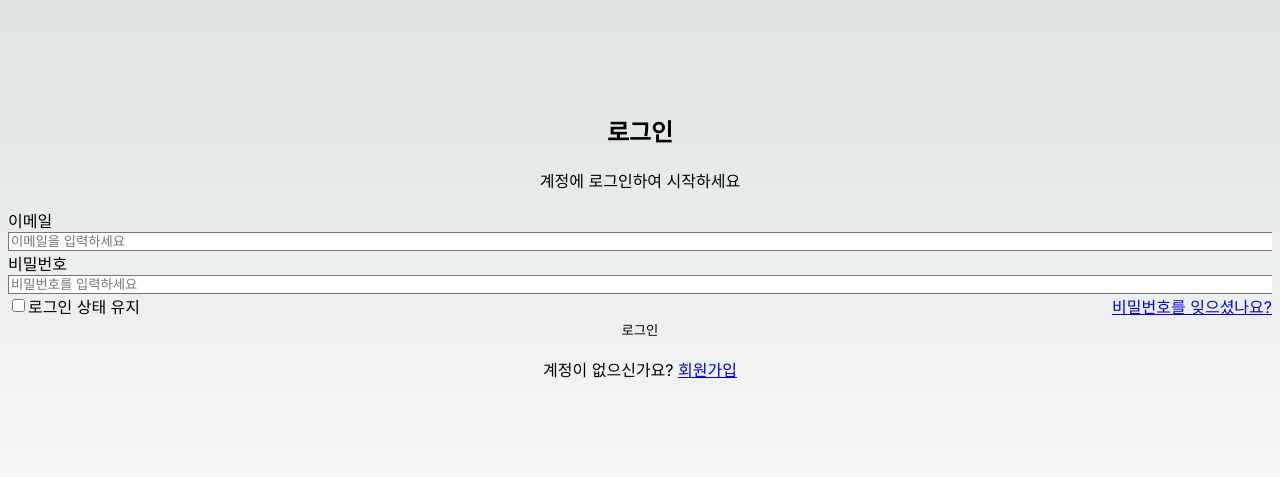
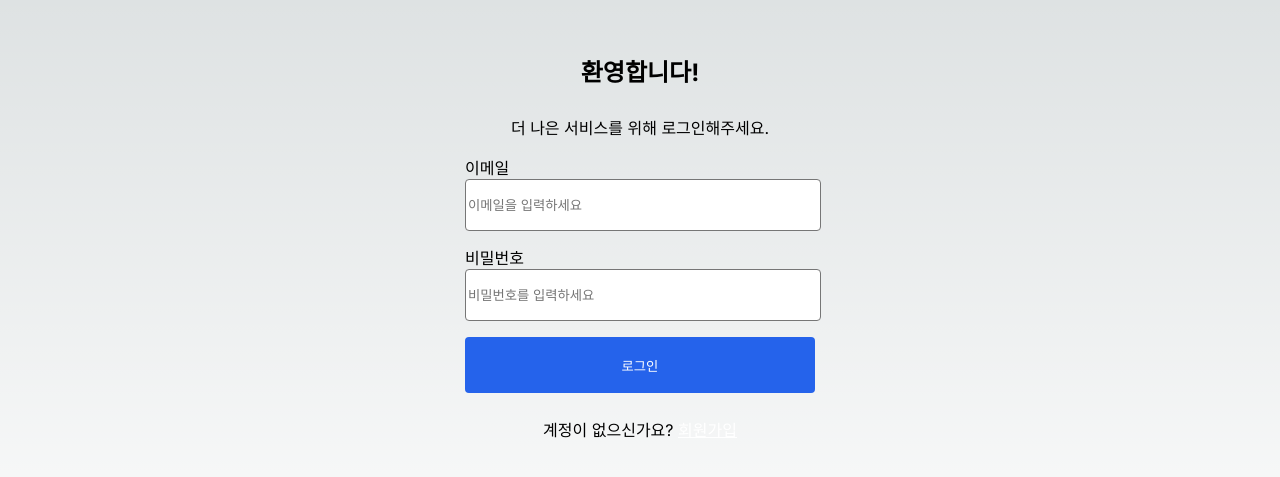
Before and after one commit to jigookang/ReactRunning, a Next.js app: page /login in a window 1280 px wide. Shown: the part 163-640 px from the top of the page. Built offline with nearby package versions, Linux system fonts and the light colour scheme.

Commit message:
docs: 로그인 페이지 스타일 조절 주석 추가

```diff
--- a/app/login/page.tsx
+++ b/app/login/page.tsx
@@ -3,112 +3,141 @@
 import { useState } from 'react';
 import { useRouter } from 'next/navigation';
 
+// 상수 정의
+const STYLES = {
+  container: {
+    main: "min-h-screen flex items-center justify-center bg-gradient-to-br from-gray-50 to-gray-100",
+    card: "max-w-xs w-full mx-4 bg-white rounded-xl shadow-lg overflow-hidden",
+    formContainer: "p-4",
+  },
+  header: {
+    container: "bg-indigo-600 p-4",
+    icon: "w-16 h-16 bg-white/10 rounded-full flex items-center justify-center mb-3",
+    title: "text-xl font-bold",
+    subtitle: "text-center text-xs mt-[8px]",
+  },
+  form: {
+    container: "space-y-4",
+    inputContainer: "flex justify-center",
+    inputWrapper: "w-[350px]",
+    label: "block text-xs font-medium text-gray-700",
+    input: "mt-1 block w-full h-[48px] px-7 border border-gray-300 rounded-[4px] shadow-sm focus:ring-indigo-500 focus:border-indigo-500 text-xs",
+    button: "mt-[16px] w-full h-[56px] flex items-center justify-center border border-transparent rounded-[4px] shadow-sm text-xs font-medium text-[#ffffff] bg-[#2563eb] hover:bg-[#1d4ed8] focus:outline-none focus:ring-2 focus:ring-offset-2 focus:ring-[#2563eb]",
+    linkContainer: "text-center mt-[24px]",
+    linkText: "text-xs text-gray-600",
+    link: "font-medium text-[#ffffff] hover:text-[#ffffff]",
+  },
+  spacing: {
+    inputMargin: "mt-[14px]",
+  },
+};
+
+// Input 컴포넌트
+const Input = ({
+  id,
+  label,
+  type,
+  placeholder,
+  value,
+  onChange
+}: {
+  id: string;
+  label: string;
+  type: string;
+  placeholder: string;
+  value: string;
+  onChange: (e: React.ChangeEvent<HTMLInputElement>) => void;
+}) => (
+  <div className={STYLES.form.inputContainer}>
+    <div className={STYLES.form.inputWrapper}>
+      <label htmlFor={id} className={STYLES.form.label}>
+        {label}
+      </label>
+      <input
+        id={id}
+        name={id}
+        type={type}
+        required
+        className={STYLES.form.input}
+        placeholder={placeholder}
+        value={value}
+        onChange={onChange}
+      />
+    </div>
+  </div>
+);
+
+// Header 컴포넌트
+const Header = () => (
+  <div className={STYLES.header.container}>
+    <div className="flex flex-col items-center text-white">
+      <div className={STYLES.header.icon}>
+        <svg className="w-8 h-8 text-white" fill="none" stroke="currentColor" viewBox="0 0 24 24">
+          <path strokeLinecap="round" strokeLinejoin="round" strokeWidth="2" d="M16 7a4 4 0 11-8 0 4 4 0 018 0zM12 14a7 7 0 00-7 7h14a7 7 0 00-7-7z" />
+        </svg>
+      </div>
+      <h2 className={STYLES.header.title}>환영합니다!</h2>
+      <p className={STYLES.header.subtitle}>더 나은 서비스를 위해 로그인해주세요.</p>
+    </div>
+  </div>
+);
+
 export default function Login() {
   const [email, setEmail] = useState('');
   const [password, setPassword] = useState('');
-  const [rememberMe, setRememberMe] = useState(false);
   const router = useRouter();
 
   const handleSubmit = async (e: React.FormEvent) => {
     e.preventDefault();
     // TODO: 로그인 로직 구현
-    console.log('Login attempt:', { email, password, rememberMe });
+    console.log('Login attempt:', { email, password });
     // 로그인 성공 시 홈페이지로 리다이렉트
     // router.push('/');
   };
 
   return (
-    <div className="min-h-screen flex items-center justify-center bg-gradient-to-br from-gray-50 to-gray-100">
-      <div className="max-w-4xl w-full mx-4 bg-white rounded-xl shadow-lg overflow-hidden">
-        <div className="flex flex-col md:flex-row">
-          {/* 왼쪽 이미지 섹션 */}
-          <div className="hidden md:block md:w-1/2 bg-indigo-600 p-8">
-            <div className="flex flex-col h-full justify-center items-center text-white">
-              <h2 className="text-3xl font-bold mb-4">환영합니다!</h2>
-              <p className="text-center mb-8">더 나은 서비스를 위해 로그인해주세요.</p>
-              <div className="w-64 h-64 bg-white/10 rounded-full flex items-center justify-center">
-                <svg className="w-32 h-32 text-white" fill="none" stroke="currentColor" viewBox="0 0 24 24">
-                  <path strokeLinecap="round" strokeLinejoin="round" strokeWidth="2" d="M16 7a4 4 0 11-8 0 4 4 0 018 0zM12 14a7 7 0 00-7 7h14a7 7 0 00-7-7z" />
-                </svg>
-              </div>
-            </div>
-          </div>
+    <div className={STYLES.container.main}>
+      <div className={STYLES.container.card}>
+        <div className="flex flex-col">
+          <Header />
 
-          {/* 오른쪽 로그인 폼 섹션 */}
-          <div className="w-full md:w-1/2 p-8">
-            <div className="text-center mb-8">
-              <h2 className="text-3xl font-bold text-gray-900">로그인</h2>
-              <p className="text-gray-600 mt-2">계정에 로그인하여 시작하세요</p>
-            </div>
-
-            <form onSubmit={handleSubmit} className="space-y-6">
-              <div>
-                <label htmlFor="email" className="block text-sm font-medium text-gray-700">
-                  이메일
-                </label>
-                <input
+          <div className={STYLES.container.formContainer}>
+            <form onSubmit={handleSubmit} className={STYLES.form.container}>
+              <Input
                 id="email"
-                  name="email"
+                label="이메일"
                 type="email"
-                  required
-                  className="mt-1 block w-full px-4 py-3 border border-gray-300 rounded-md shadow-sm focus:ring-indigo-500 focus:border-indigo-500"
                 placeholder="이메일을 입력하세요"
                 value={email}
                 onChange={(e) => setEmail(e.target.value)}
               />
-              </div>
 
-              <div>
-                <label htmlFor="password" className="block text-sm font-medium text-gray-700">
-                  비밀번호
-                </label>
-                <input
+              <div className={STYLES.spacing.inputMargin}>
+                <Input
                   id="password"
-                  name="password"
+                  label="비밀번호"
                   type="password"
-                  required
-                  className="mt-1 block w-full px-4 py-3 border border-gray-300 rounded-md shadow-sm focus:ring-indigo-500 focus:border-indigo-500"
                   placeholder="비밀번호를 입력하세요"
                   value={password}
                   onChange={(e) => setPassword(e.target.value)}
                 />
               </div>
 
-              <div className="flex items-center justify-between">
-                <div className="flex items-center">
-                  <input
-                    id="remember-me"
-                    name="remember-me"
-                    type="checkbox"
-                    className="h-4 w-4 text-indigo-600 focus:ring-indigo-500 border-gray-300 rounded"
-                    checked={rememberMe}
-                    onChange={(e) => setRememberMe(e.target.checked)}
-                  />
-                  <label htmlFor="remember-me" className="ml-2 block text-sm text-gray-900">
-                    로그인 상태 유지
-                  </label>
-                </div>
-
-                <div className="text-sm">
-                  <a href="#" className="font-medium text-indigo-600 hover:text-indigo-500">
-                    비밀번호를 잊으셨나요?
-                  </a>
-                </div>
-              </div>
-
-              <div>
+              <div className={STYLES.form.inputContainer}>
+                <div className={STYLES.form.inputWrapper}>
                   <button
                     type="submit"
-                  className="w-full flex justify-center py-3 px-4 border border-transparent rounded-md shadow-sm text-sm font-medium text-white bg-indigo-600 hover:bg-indigo-700 focus:outline-none focus:ring-2 focus:ring-offset-2 focus:ring-indigo-500"
+                    className={STYLES.form.button}
                   >
                     로그인
                   </button>
                 </div>
+              </div>
 
-              <div className="text-center">
-                <p className="text-sm text-gray-600">
+              <div className={STYLES.form.linkContainer}>
+                <p className={STYLES.form.linkText}>
                   계정이 없으신가요?{' '}
-                  <a href="#" className="font-medium text-indigo-600 hover:text-indigo-500">
+                  <a href="#" className={STYLES.form.link}>
                     회원가입
                   </a>
                 </p>
```
Lines whose indentation alone changed are shown as unchanged.
